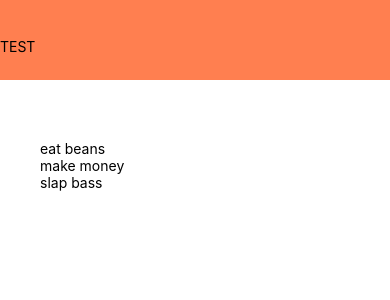
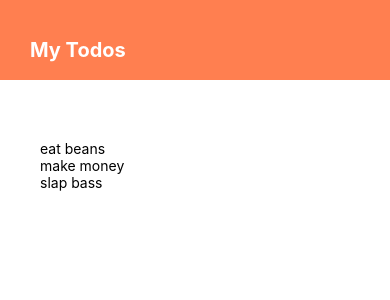
Before and after one commit to Speneki/reactNativeTodo, a React Native app: screen / in a window 390 px wide. Shown: the top 300 px of the page. Built offline with nearby package versions, Linux system fonts and the light colour scheme.

Commit message:
components and header working

```diff
--- a/components/header.js
+++ b/components/header.js
@@ -4,7 +4,7 @@ import { StyleSheet, Text, View } from 'react-native';
 export default function Header() {
     return (
         <View style={styles.header}>
-            <Text style={styles.title}>TEST</Text>
+            <Text style={styles.title}>My Todos</Text>
         </View>
     );
 }
@@ -15,4 +15,10 @@ const styles = StyleSheet.create({
         paddingTop: 38,
         backgroundColor: 'coral',
     },
+    title: {
+        paddingHorizontal: 30,
+        color: '#fff',
+        fontSize: 20,
+        fontWeight: 'bold',
+    }
 })
```
